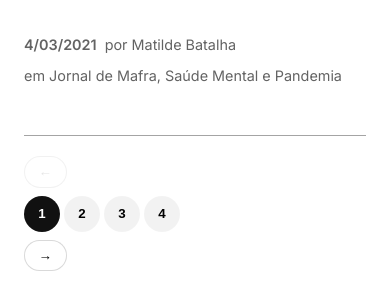
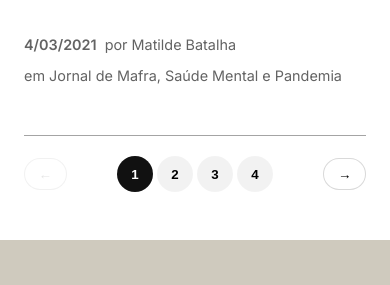
Before and after one commit to rodrigomaia06/project-92x7a, a plain HTML site: page pt/index.html in a window 390 px wide. Shown: the part 4771-5056 px from the top of the page. Drawn offline with Linux system fonts and the light colour scheme.

Commit message:
pagination on phone fix

```diff
--- a/en/styles.css
+++ b/en/styles.css
@@ -443,9 +443,10 @@ summary.menu-link::marker {
 }
 
 .pagination {
-  display: flex;
+  display: grid;
+  grid-template-columns: auto 1fr auto;
   align-items: center;
-  justify-content: center;
+  justify-items: center;
   gap: var(--space-s);
   margin-top: var(--space-xl);
   padding-top: var(--space-m);
@@ -475,6 +476,7 @@ summary.menu-link::marker {
 
 .pagination-numbers {
   display: flex;
+  justify-content: center;
   gap: var(--space-xxs);
 }
 
@@ -496,6 +498,14 @@ summary.menu-link::marker {
 .pagination-number:hover:not(.current),
 .pagination-number:focus-visible:not(.current) {
   background: var(--color-accent-5);
+}
+
+.pagination-button.prev {
+  justify-self: end;
+}
+
+.pagination-button.next {
+  justify-self: start;
 }
 
 .site-footer {
@@ -796,13 +806,14 @@ summary.menu-link::marker {
   }
 
   .pagination {
-    flex-direction: column;
-    align-items: flex-start;
+    width: 100%;
+    grid-template-columns: auto 1fr auto;
     gap: var(--space-xs);
   }
 
   .pagination-numbers {
     flex-wrap: wrap;
+    justify-content: center;
   }
 }
 
--- a/pt/styles.css
+++ b/pt/styles.css
@@ -443,9 +443,10 @@ summary.menu-link::marker {
 }
 
 .pagination {
-  display: flex;
+  display: grid;
+  grid-template-columns: auto 1fr auto;
   align-items: center;
-  justify-content: center;
+  justify-items: center;
   gap: var(--space-s);
   margin-top: var(--space-xl);
   padding-top: var(--space-m);
@@ -475,6 +476,7 @@ summary.menu-link::marker {
 
 .pagination-numbers {
   display: flex;
+  justify-content: center;
   gap: var(--space-xxs);
 }
 
@@ -496,6 +498,14 @@ summary.menu-link::marker {
 .pagination-number:hover:not(.current),
 .pagination-number:focus-visible:not(.current) {
   background: var(--color-accent-5);
+}
+
+.pagination-button.prev {
+  justify-self: end;
+}
+
+.pagination-button.next {
+  justify-self: start;
 }
 
 .site-footer {
@@ -796,13 +806,14 @@ summary.menu-link::marker {
   }
 
   .pagination {
-    flex-direction: column;
-    align-items: flex-start;
+    width: 100%;
+    grid-template-columns: auto 1fr auto;
     gap: var(--space-xs);
   }
 
   .pagination-numbers {
     flex-wrap: wrap;
+    justify-content: center;
   }
 }
 
```
